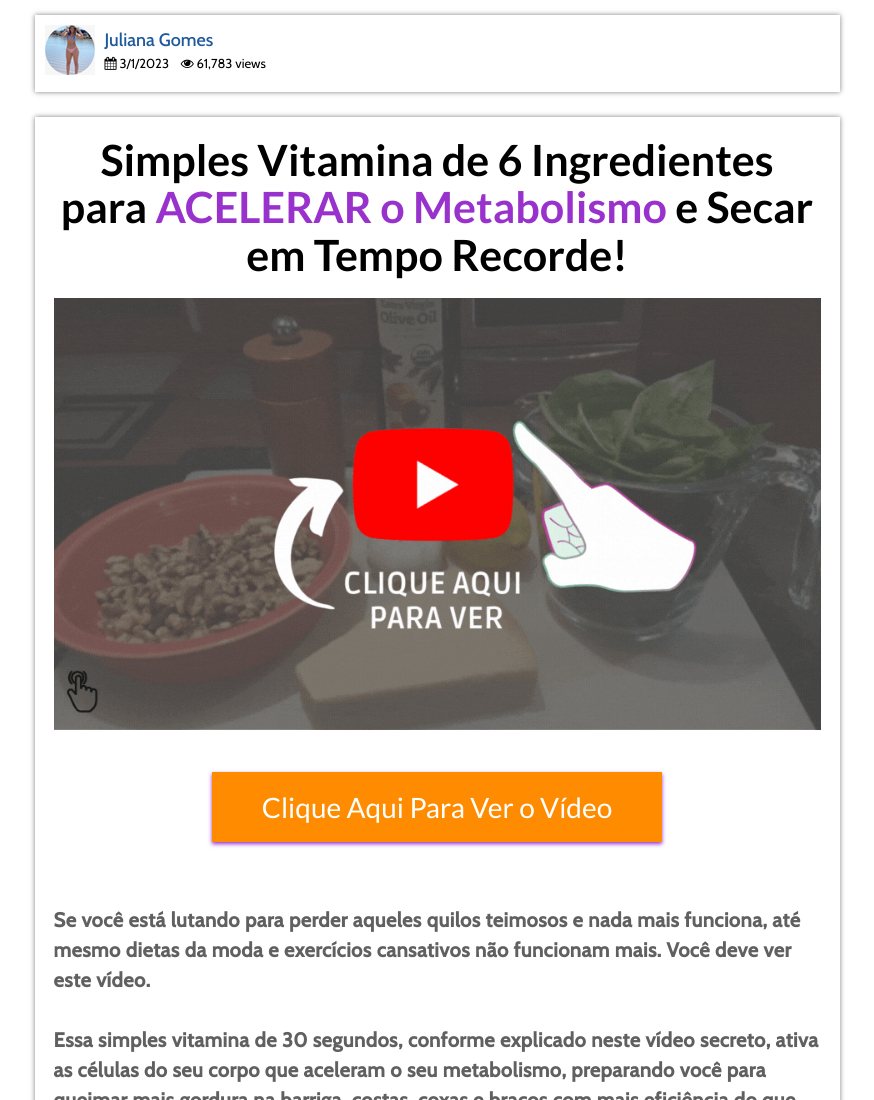
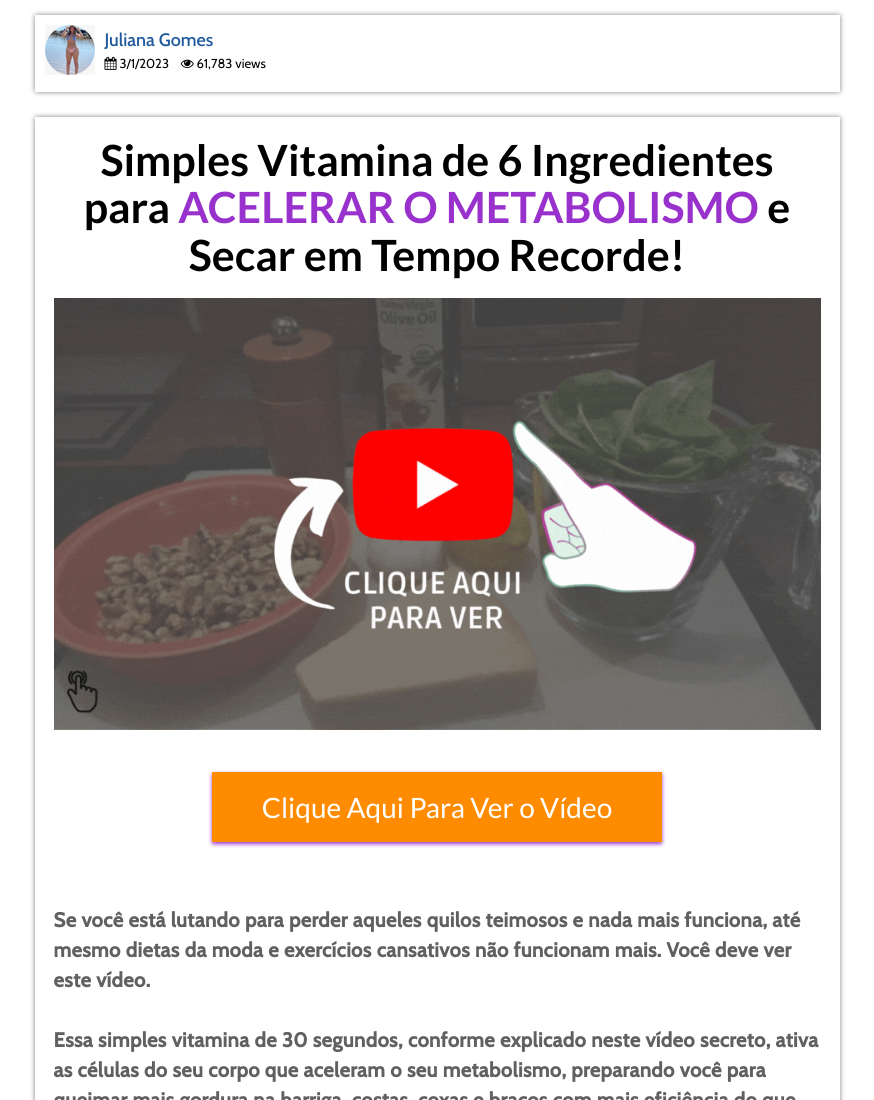
Before and after one commit to wefiveminutes/procolozerovientrepcv.online, a plain HTML site: page ps-adv/index.html in a window 1280 px wide. Shown: the top 1100 px of the page, without its empty margins (203-1077 px from the left). Drawn offline with nearby package versions, Linux system fonts and the light colour scheme.

Commit message:
Update index.html

```diff
--- a/ps-adv/index.html
+++ b/ps-adv/index.html
@@ -59,7 +59,7 @@ obApi('track', 'PAGE_VIEW');
 
                            <!- HeadLine --!>
 
-             <h1>Simples Vitamina de 6 Ingredientes para <font color=" #9932cc">ACELERAR o Metabolismo</font> e Secar em Tempo Recorde!</h1>
+             <h1>Simples Vitamina de 6 Ingredientes para <font color=" #9932cc">ACELERAR O METABOLISMO</font> e Secar em Tempo Recorde!</h1>
 
 
                            <!- IMG vídeo --!>
```
